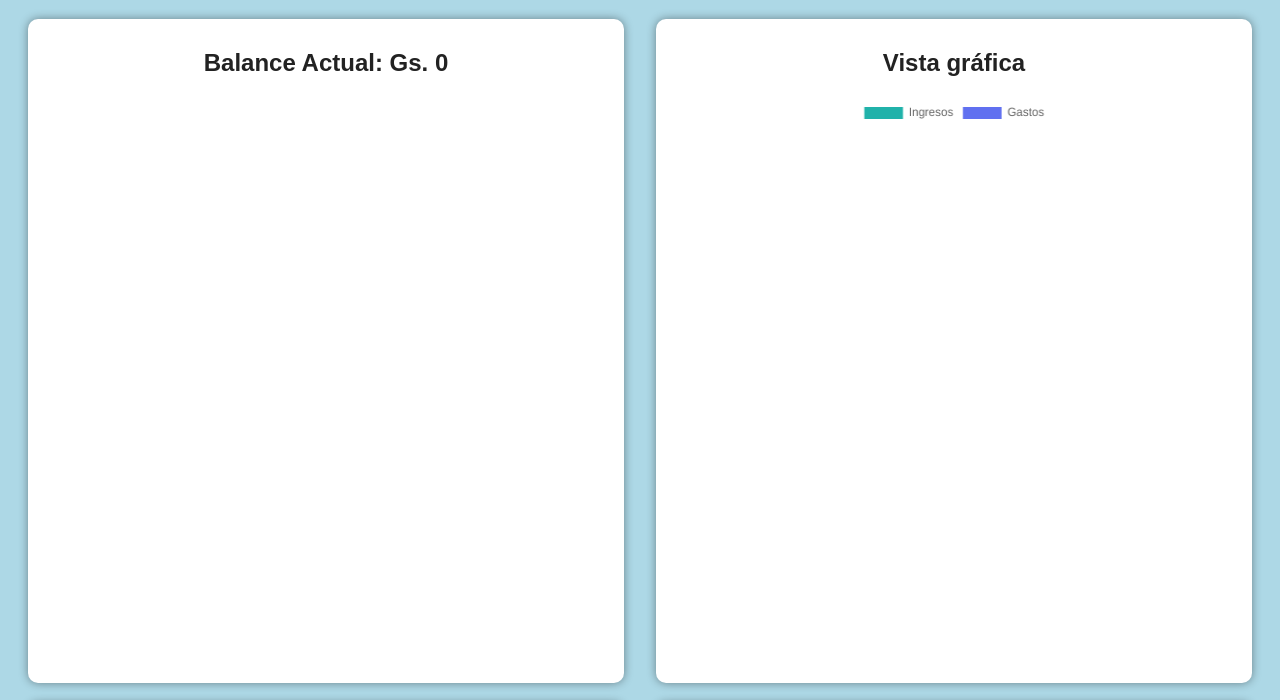
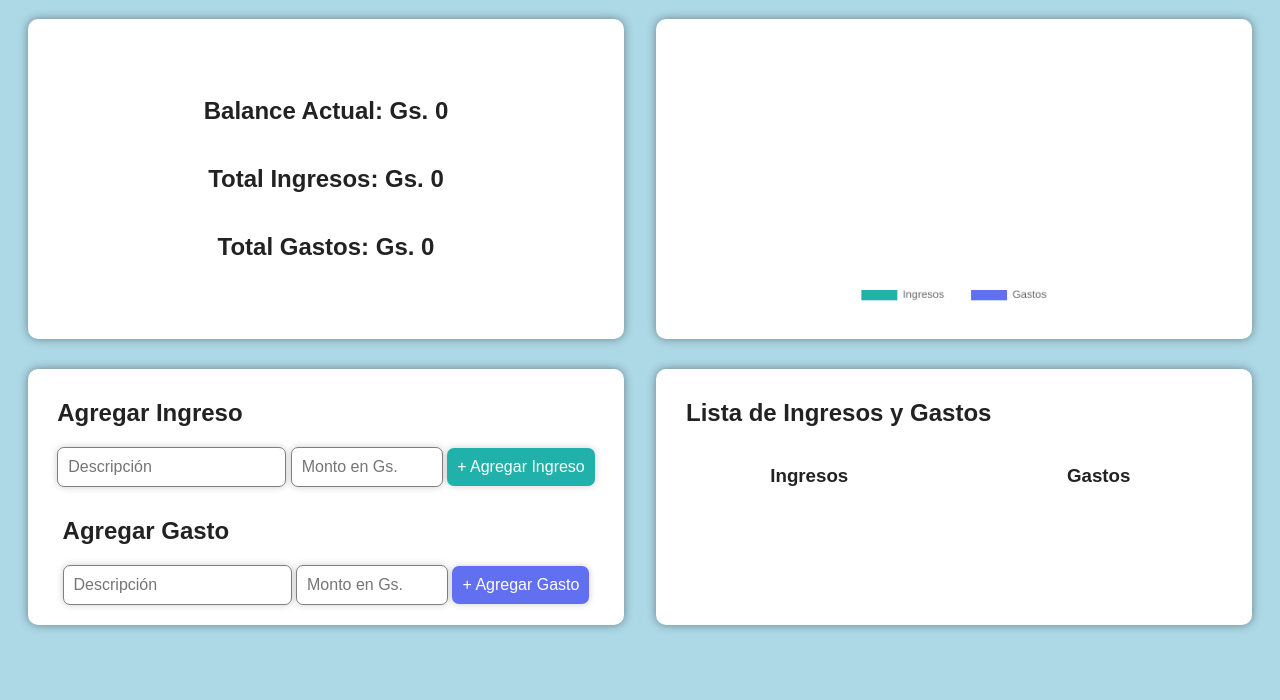
Before and after one commit to Andoumeda/gestor-presupuesto, a plain HTML site: page index.html in a window 1280 px wide. Shown: the part 61-761 px from the top of the page. Drawn offline with nearby package versions, Linux system fonts and the light colour scheme.

Commit message:
Agregados totales de ingresos y de gastos, diseño cambiado del gráfico

```diff
--- a/index.html
+++ b/index.html
@@ -13,10 +13,11 @@
         <div id="contenedor-balance">
             <div id="contenedor-resumen">
                 <h2 id="balance">Balance Actual</h2>
+                <h2 id="total-ingresos">Total Ingresos</h2>
+                <h2 id="total-gastos">Total Gastos</h2>
             </div>
 
             <div id="contenedor-grafico">
-                <h2>Vista gráfica</h2>
                 <canvas id="grafico"></canvas>
             </div>
         </div>
--- a/script.js
+++ b/script.js
@@ -6,6 +6,8 @@ document.addEventListener('DOMContentLoaded', () => {
     const montoGasto = document.getElementById('monto-gasto');
 
     const elemBalance = document.getElementById('balance');
+    const elemTotalIngresos = document.getElementById('total-ingresos');
+    const elemTotalGastos = document.getElementById('total-gastos');
 
     const elemListaIngresos = document.getElementById('lista-ingresos').querySelector('ul');
     const elemListaGastos = document.getElementById('lista-gastos').querySelector('ul');
@@ -30,6 +32,8 @@ document.addEventListener('DOMContentLoaded', () => {
             elemBalance.style.color = '#222';
 
         elemBalance.textContent = `Balance Actual: Gs. ${balance}`;
+        elemTotalIngresos.textContent = `Total Ingresos: Gs. ${totalIngresos}`;
+        elemTotalGastos.textContent = `Total Gastos: Gs. ${totalGastos}`;
 
         localStorage.setItem('ingresos', JSON.stringify(ingresos));
         localStorage.setItem('gastos', JSON.stringify(gastos));
@@ -90,7 +94,14 @@ document.addEventListener('DOMContentLoaded', () => {
                     }]
                 },
                 options: {
-                    //responsive: true
+                    plugins: {
+                        legend: {
+                            position: 'bottom',
+                            labels: {
+                                padding: 30
+                            }
+                        }
+                    }
                 }
             });
         }
--- a/style.css
+++ b/style.css
@@ -20,8 +20,11 @@ h1 {
     box-shadow: 0 0 10px rgba(0, 0, 0, 0.4);
     width: 45vw;
     padding: 10px;
+
     display: flex;
+    flex-direction: column;
     justify-content: center;
+    align-items: center;
 }
 
 #contenedor-grafico {
@@ -36,13 +39,15 @@ h1 {
 }
 
 canvas {
-    max-width: 65%;
+    max-height: 300px;
+    width: 90% !important;
+    padding: 20px 0;
 }
 
 #contenedor-ingresos-gastos {
     display: flex;
     justify-content: space-between;
-    margin: 20px;
+    margin: 30px 20px;
 }
 
 #contenedor-forms {
```
